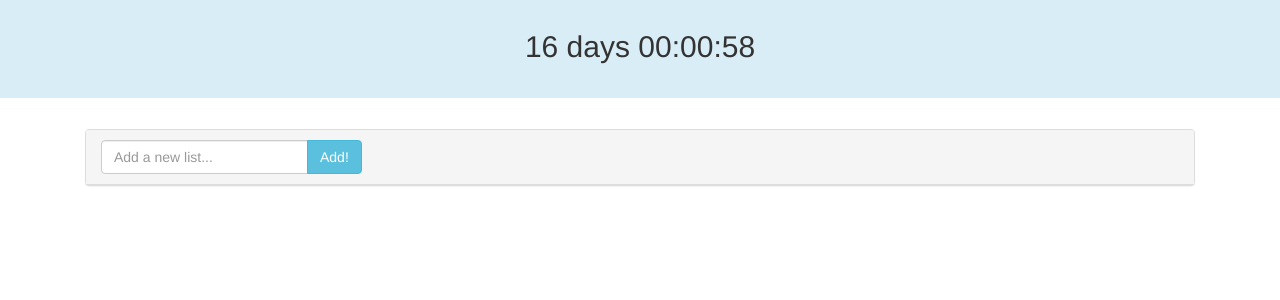
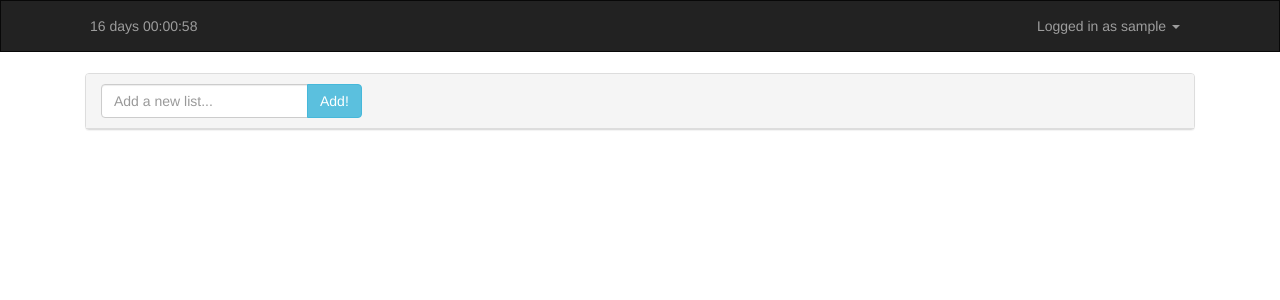
Before and after one commit to alexfaria/gingerllama, a Flask app: page / in a window 1280 px wide. Shown: the top 300 px of the page. Run offline with Flask 2, Linux system fonts and the light colour scheme; the visitor is signed in with stand-in values (Sample User, id 1); data that the repository does not hold is empty; parts of the project's set-up code (start-up, migrations or seed data) failed here and were passed over; some libraries are stand-ins or nearby versions.

Commit message:
changed main page layout

```diff
--- a/static/css/style.css
+++ b/static/css/style.css
@@ -1,12 +1,36 @@
-.jumbotron{
-    background-color: #d9edf7;
-    text-align: center;
-    padding: 10px 0;
-}
-.jumbotron h2{
-    padding-bottom: 15px;
-}
-
 .list-group{
     margin-bottom: 0;
 }
+.navbar{
+  border-radius: 0;
+}
+.navbar-right{
+    padding: 0px;
+    margin-right: 0;
+}
+.navbar-right a{
+    color: inherit
+}
+.navbar-brand{
+    padding: 4px 15px;
+}
+.navbar-header{
+    padding: 0 5px;
+}
+
+@media screen and (max-width: 768px) {
+  .navbar-right{
+      padding: 0px;
+      margin-right: 0;
+  }
+  .navbar-header p{
+      padding-left: 25px;
+  }
+  .navbar .nav{
+      padding-left: 15px;
+  }
+  .navbar-header button{
+    margin-right: 25px;
+  }
+
+}
--- a/templates/index.html
+++ b/templates/index.html
@@ -18,18 +18,34 @@
 
     <body>
 
-        <!-- <nav class="navbar navbar-inverse navbar-fixed-top">
-            <div class="container"></div>
-        </nav> -->
-        <div class="jumbotron">
-            <div class="container">
+        <nav class="navbar navbar-inverse">
+          <div class="container">
+            <!-- Brand and toggle get grouped for better mobile display -->
+            <div class="navbar-header">
+              <button type="button" class="navbar-toggle collapsed" data-toggle="collapse" data-target="#bs-example-navbar-collapse-1" aria-expanded="false">
+                <span class="sr-only">Toggle navigation</span>
+                <span class="icon-bar"></span>
+                <span class="icon-bar"></span>
+                <span class="icon-bar"></span>
+              </button>
+              <p class="navbar-text" id="clock">Countdown</p>
+            </div>
 
-                <div class="col-md-12">
-                    <!-- <h2>Time remaining</h2> -->
-                    <h2 id="clock"></h2>
-                </div>
-            </div>
-        </div>
+            <!-- Collect the nav links, forms, and other content for toggling -->
+            <div class="collapse navbar-collapse" id="bs-example-navbar-collapse-1">
+              <ul class="nav navbar-nav navbar-right">
+
+                <li class="dropdown">
+                  <a href="#" class="dropdown-toggle" data-toggle="dropdown" role="button" aria-haspopup="true" aria-expanded="false"> Logged in as {{session['username']}} <span class="caret"></span></a>
+                  <ul class="dropdown-menu">
+                    <li><a href="{{url_for('logout')}}">Logout</a></li>
+                  </ul>
+                </li>
+              </ul>
+            </div><!-- /.navbar-collapse -->
+          </div><!-- /.container-fluid -->
+        </nav>
+
         <div class="container">
             <div class="col-md-12">
             {% with messages = get_flashed_messages(with_categories = True) %}
```
Also changed, not shown: static/img/gingerllama.png (added).
